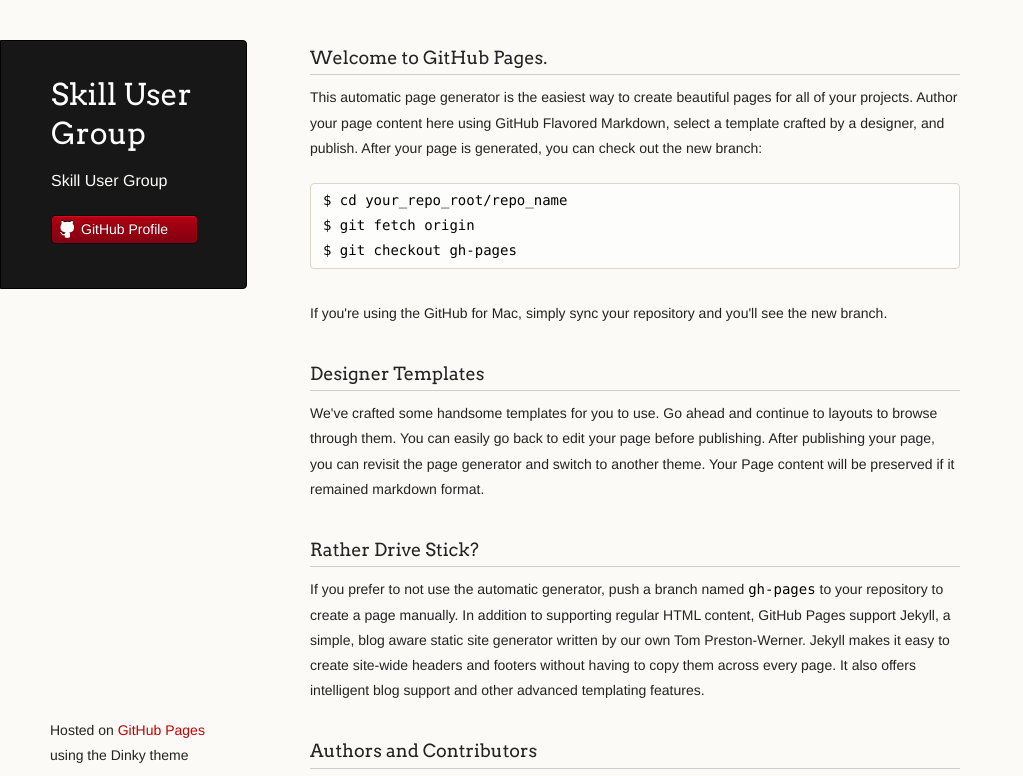
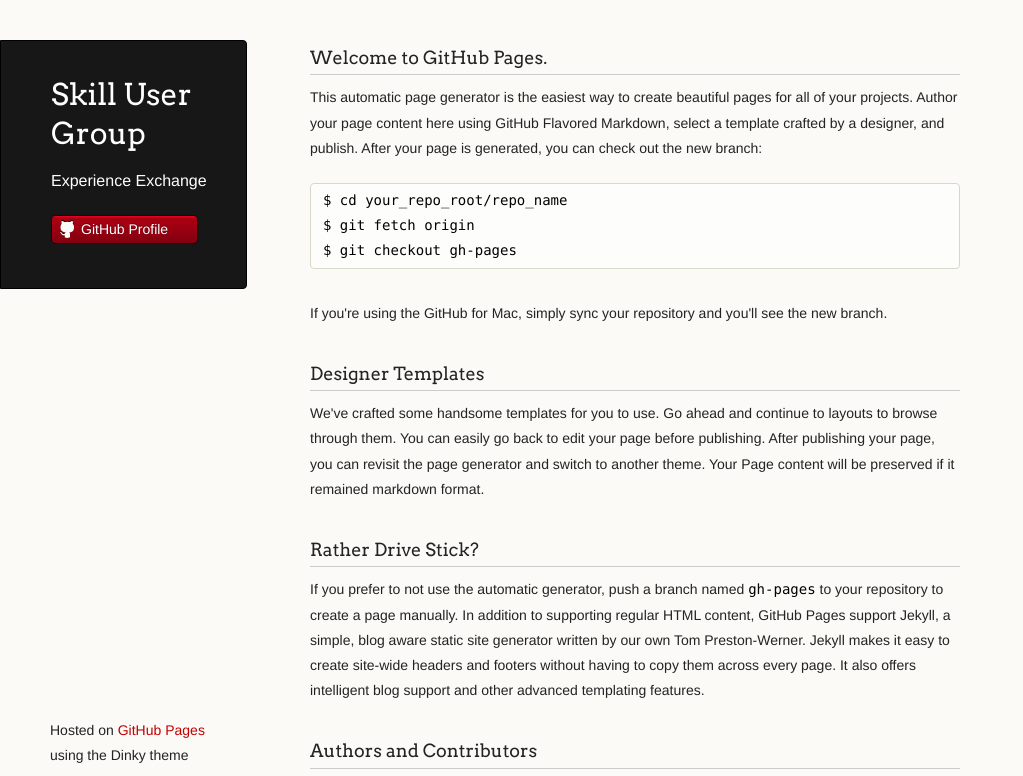
Before and after one commit to skillug/skillug.github.io, a plain HTML site: page index.html in a window 1280 px wide. Shown: the top 776 px of the page, without its empty margins (0-1023 px from the left). Drawn offline with Linux system fonts and the light colour scheme.

Commit message:
Update index.html

```diff
--- a/index.html
+++ b/index.html
@@ -17,7 +17,7 @@
     <div class="wrapper">
       <header>
         <h1 class="header">Skill User Group</h1>
-        <p class="header">Skill User Group</p>
+        <p class="header">Experience Exchange</p>
 
 
 
```
